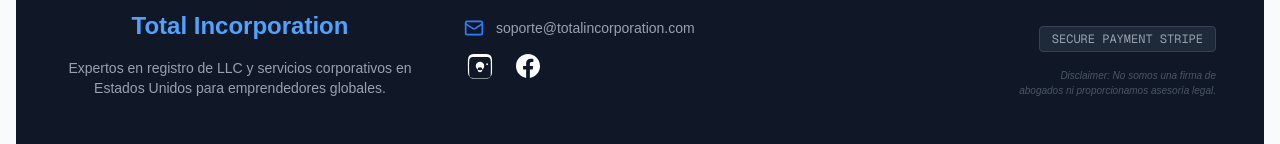
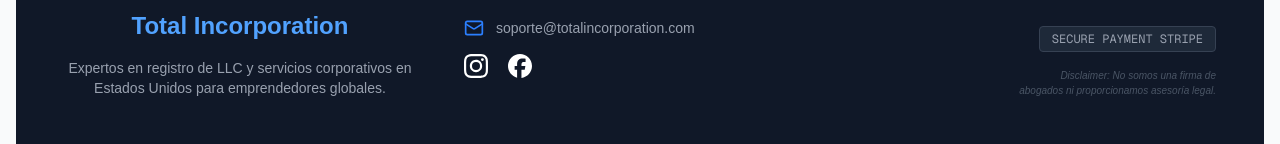
Before and after one commit to No-Country-simulation/S02-26-EQUIPO18-WebbApp, a Next.js app in the folder Front/: page / in a window 1280 px wide. Shown: the part 4445-4589 px from the top of the page. Built offline with nearby package versions, Linux system fonts and the light colour scheme; no server answers.

Commit message:
[refactor] reemplazar iconos SVG manuales por componentes de react-icons.

```diff
--- a/Front/components/SocialIcons.tsx
+++ b/Front/components/SocialIcons.tsx
@@ -1,4 +1,5 @@
-import React from 'react'
+import { Instagram, Facebook } from "lucide-react";
+import { SiInstagram, SiFacebook } from "react-icons/si";
 
 {/**
     Este componente es opcional, y si el cliente decide usarlo se recomienda colocarlo en el footer
@@ -29,21 +30,40 @@ import React from 'react'
     */}
 
 const SocialIcons = () => (
-  <div className="flex gap-5 justify-center md:justify-start">
-    {/* Instagram */}
-    <a href="#" className="hover:text-pink-500 transition-colors" aria-label="Instagram" title='Instagram'>
-      <svg role="img" viewBox="0 0 24 24" fill="currentColor" className="w-8 h-8">
-        <path d="M12 0C8.74 0 8.333.015 7.053.072 4.526.188 3.123 1.586 3.007 4.113 2.95 5.393 2.936 5.803 2.936 9.06s.015 3.667.072 4.947c.116 2.525 1.517 3.927 4.043 4.043 1.28.057 1.69.072 4.948.072s3.668-.015 4.948-.072c2.525-.116 3.927-1.517 4.043-4.043.057-1.28.072-1.69.072-4.948s-.015-3.668-.072-4.948c-.116-2.525-1.517-3.927-4.043-4.043C15.667.015 15.257 0 12 0zm0 2.16c3.203 0 3.58.016 4.85.074 2.353.108 3.122.882 3.23 3.233.058 1.27.073 1.647.073 4.853s-.015 3.583-.074 4.85c-.108 2.352-.882 3.122-3.233 3.23-1.27.058-1.647.073-4.853.073s-3.583-.015-4.85-.074c-2.352-.108-3.122-.882-3.23-3.233-.058-1.27-.073-1.647-.073-4.853s.015-3.583.074-4.85c.108-2.352.882-3.122 3.233-3.23 1.27-.058 1.647-.073 4.853-.073zm0 3.678a3.162 3.162 0 100 6.324 3.162 3.162 0 000-6.324zM12 10a1.838 1.838 0 110 3.676 1.838 1.838 0 010-3.676zm5.338-3.057a.66.66 0 110 1.32.66.66 0 010-1.32z"/>
-      </svg>
-    </a>
 
-    {/* Facebook */}
-    <a href="#" className="hover:text-blue-500 transition-colors" aria-label="Facebook" title='Facebook'>
-      <svg role="img" viewBox="0 0 24 24" fill="currentColor" className="w-6 h-6">
-        <path d="M24 12.073c0-6.627-5.373-12-12-12s-12 5.373-12 12c0 5.99 4.388 10.954 10.125 11.854v-8.385H7.078v-3.47h3.047V9.43c0-3.007 1.792-4.669 4.533-4.669 1.312 0 2.686.235 2.686.235v2.953H15.83c-1.491 0-1.956.925-1.956 1.874v2.25h3.328l-.532 3.47h-2.796v8.385C19.612 23.027 24 18.062 24 12.073z"/>
-      </svg>
-    </a>
-  </div>
+  //Con lucide-react
+    //   <div className="flex gap-5 justify-center md:justify-start items-center">
+    //       {/* Instagram */}
+    //       <a
+    //         href="#"
+    //         className="hover:text-pink-500 transition-colors"
+    //         aria-label="Instagram"
+    //         title="Instagram"
+    //       >
+    //         <Instagram className="w-6 h-6" />
+    //       </a>
+
+    //       {/* Facebook */}
+    //       <a
+    //         href="#"
+    //         className="hover:text-blue-600 transition-colors"
+    //         aria-label="Facebook"
+    //         title="Facebook"
+    //       >
+    //         <Facebook className="w-6 h-6" />
+    //       </a>
+    // </div>
+
+  //Con react-icons
+      <div className="flex gap-5 justify-center md:justify-start items-center">
+        <a href="#" className="hover:text-pink-500 transition-colors" aria-label="Instagram">
+          <SiInstagram size={24} />
+        </a>
+
+        <a href="#" className="hover:text-blue-600 transition-colors" aria-label="Facebook">
+          <SiFacebook size={24} />
+        </a>
+      </div>
 );
 
 export default SocialIcons
--- a/Front/package.json
+++ b/Front/package.json
@@ -16,6 +16,7 @@
     "react": "19.2.3",
     "react-dom": "19.2.3",
     "react-hook-form": "^7.71.1",
+    "react-icons": "^5.5.0",
     "stripe": "^20.3.1",
     "zod": "^4.3.6"
   },
```
Also changed, not shown: 1 other file (tests, documents, lock files or other folders).
